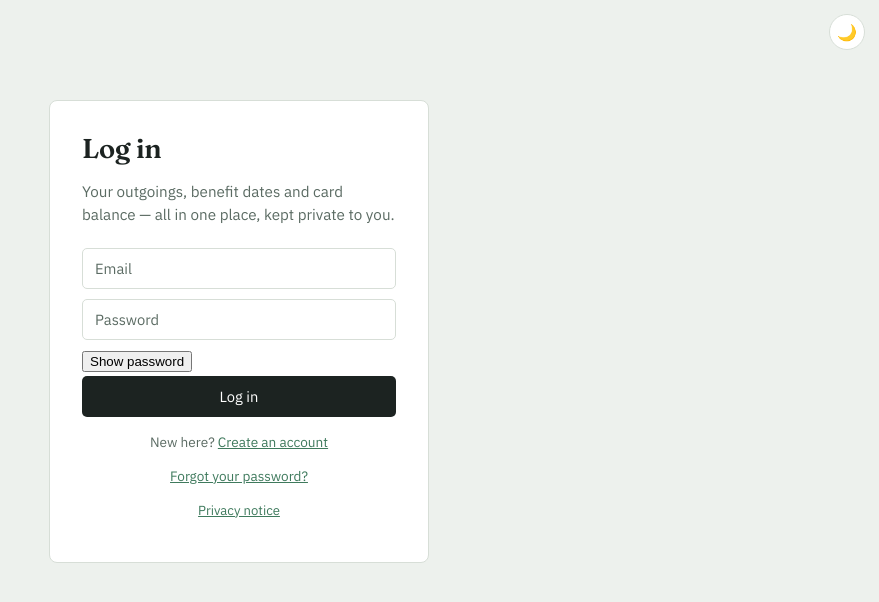
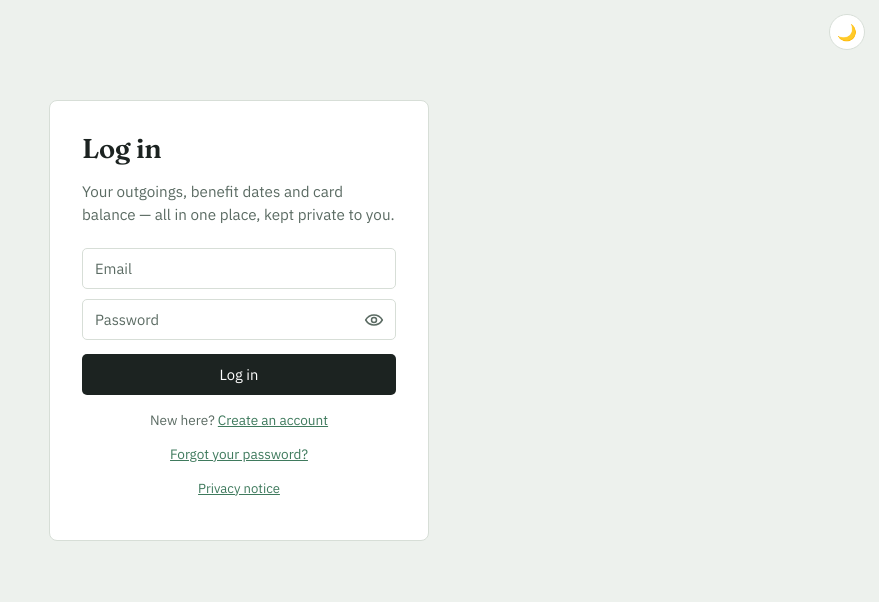
Before and after one commit to WeAreSparkLab/Money-sorted, a plain HTML site: page index.html in a window 1280 px wide. Shown: the whole page, without its empty margins (401-1280 px from the left). Drawn offline with nearby package versions, Linux system fonts and the light colour scheme.

Commit message:
Place password visibility eye inside input

```diff
--- a/index.html
+++ b/index.html
@@ -199,6 +199,14 @@
     font-family:'IBM Plex Sans', sans-serif;font-size:0.92rem;margin-bottom:10px;color:var(--ink);background:var(--panel);}
   .auth-input::placeholder{color:var(--ink-soft);opacity:1;}
   .auth-input:focus-visible{outline:2px solid var(--positive);outline-offset:1px;}
+  .password-field{position:relative;}
+  .password-field .auth-input{padding-right:44px;}
+  .password-eye{position:absolute;right:4px;top:3px;width:36px;height:36px;border:0;background:transparent;color:var(--ink-soft);cursor:pointer;display:grid;place-items:center;}
+  .password-eye:hover{color:var(--ink);}
+  .password-eye:focus-visible{outline:2px solid var(--positive);outline-offset:-2px;}
+  .password-eye svg{width:20px;height:20px;fill:none;stroke:currentColor;stroke-width:1.8;stroke-linecap:round;stroke-linejoin:round;}
+  .password-eye .eye-slash{display:none;}
+  .password-eye[aria-pressed="true"] .eye-slash{display:block;}
   .btn-primary{background:var(--accent-bg);color:var(--accent-fg);border:none;padding:11px 16px;border-radius:5px;
     cursor:pointer;font-family:inherit;font-size:0.92rem;width:100%;margin-top:4px;}
   .btn-primary:hover{background:var(--accent-bg-hover);}
@@ -224,15 +232,15 @@
     <label class="sr-only" for="authEmail">Email</label>
     <input type="email" id="authEmail" class="auth-input" placeholder="Email" autocomplete="email">
     <label class="sr-only" for="authPassword">Password</label>
-    <input type="password" id="authPassword" class="auth-input" placeholder="Password" autocomplete="current-password">
-    <button type="button" class="btn-ghost" data-password-toggle="authPassword" aria-label="Show password" aria-pressed="false">Show password</button>
+    <div class="password-field"><input type="password" id="authPassword" class="auth-input" placeholder="Password" autocomplete="current-password">
+      <button type="button" class="password-eye" data-password-toggle="authPassword" aria-label="Show password" aria-pressed="false"><svg viewBox="0 0 24 24" aria-hidden="true"><path d="M2 12s3.5-6 10-6 10 6 10 6-3.5 6-10 6S2 12 2 12Z"/><circle cx="12" cy="12" r="3"/><path class="eye-slash" d="M3 21 21 3"/></svg></button></div>
     <button class="btn-primary" id="authSubmit">Log in</button>
     <div class="auth-toggle" id="authToggle">New here? <button id="authToggleBtn">Create an account</button></div>
     <div class="auth-toggle" id="forgotPasswordRow"><button id="forgotPasswordBtn">Forgot your password?</button></div>
     <div id="resetPanel" class="hidden">
       <label for="newPassword">New password</label>
-      <input type="password" id="newPassword" class="auth-input" autocomplete="new-password" minlength="8">
-      <button type="button" class="btn-ghost" data-password-toggle="newPassword" aria-label="Show new password" aria-pressed="false">Show password</button>
+      <div class="password-field"><input type="password" id="newPassword" class="auth-input" autocomplete="new-password" minlength="8">
+        <button type="button" class="password-eye" data-password-toggle="newPassword" aria-label="Show new password" aria-pressed="false"><svg viewBox="0 0 24 24" aria-hidden="true"><path d="M2 12s3.5-6 10-6 10 6 10 6-3.5 6-10 6S2 12 2 12Z"/><circle cx="12" cy="12" r="3"/><path class="eye-slash" d="M3 21 21 3"/></svg></button></div>
       <button class="btn-primary" id="setPasswordBtn">Set new password</button>
     </div>
     <div class="auth-msg" id="authMsg" role="status" aria-live="polite"></div>
@@ -419,7 +427,6 @@
     const input = document.getElementById(button.dataset.passwordToggle);
     const visible = input.type === 'password';
     input.type = visible ? 'text' : 'password';
-    button.textContent = visible ? 'Hide password' : 'Show password';
     button.setAttribute('aria-label', `${visible ? 'Hide' : 'Show'} ${input.id === 'newPassword' ? 'new ' : ''}password`);
     button.setAttribute('aria-pressed', String(visible));
   }));
```
